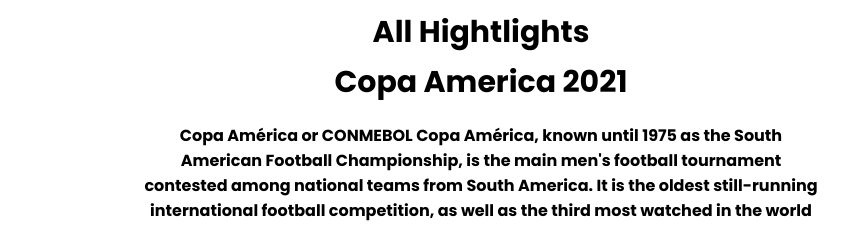
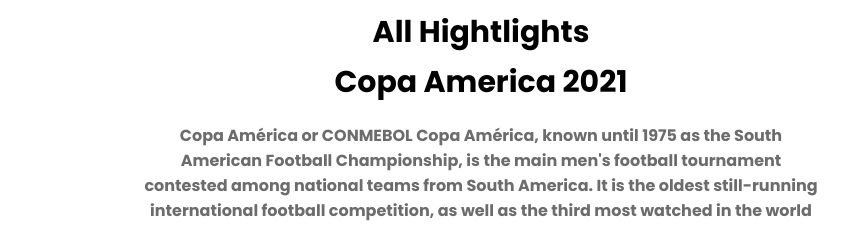
Before and after one commit to tashfeenchowdhury/responsive-football-website, a plain HTML site: page index.html in a window 1280 px wide. Shown: the part 3340-3592 px from the top of the page, without its empty margins (229-1081 px from the left). Drawn offline with Linux system fonts and the light colour scheme.

Commit message:
none responsive final commit

```diff
--- a/styles/styles.css
+++ b/styles/styles.css
@@ -125,6 +125,7 @@ i {
   line-height: 0;
 }
 .description p {
+  color: #6c6c6c;
   text-align: center;
 }
 
```
